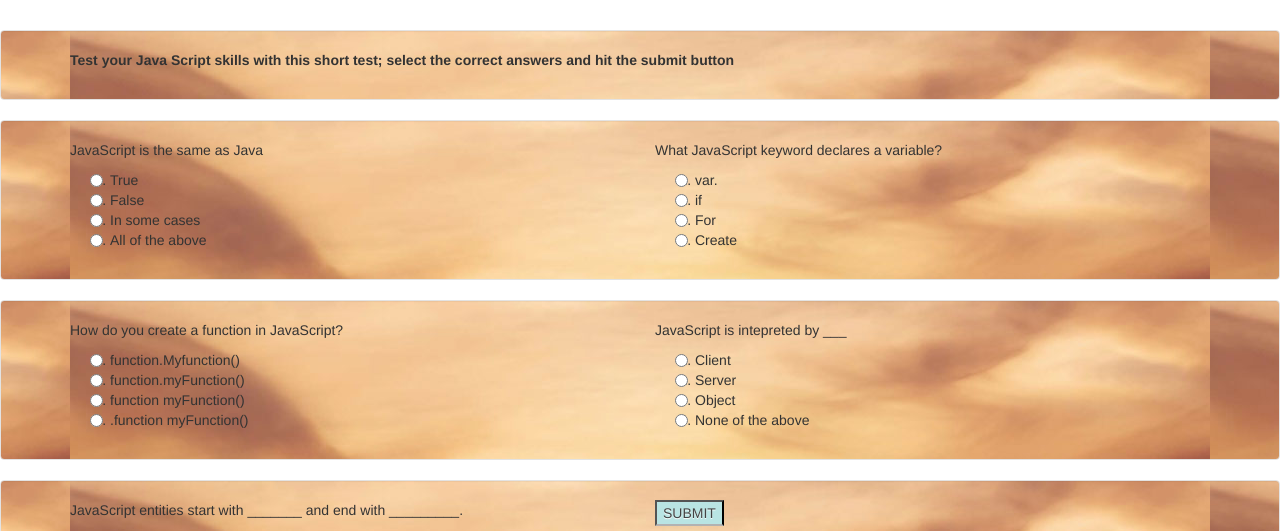
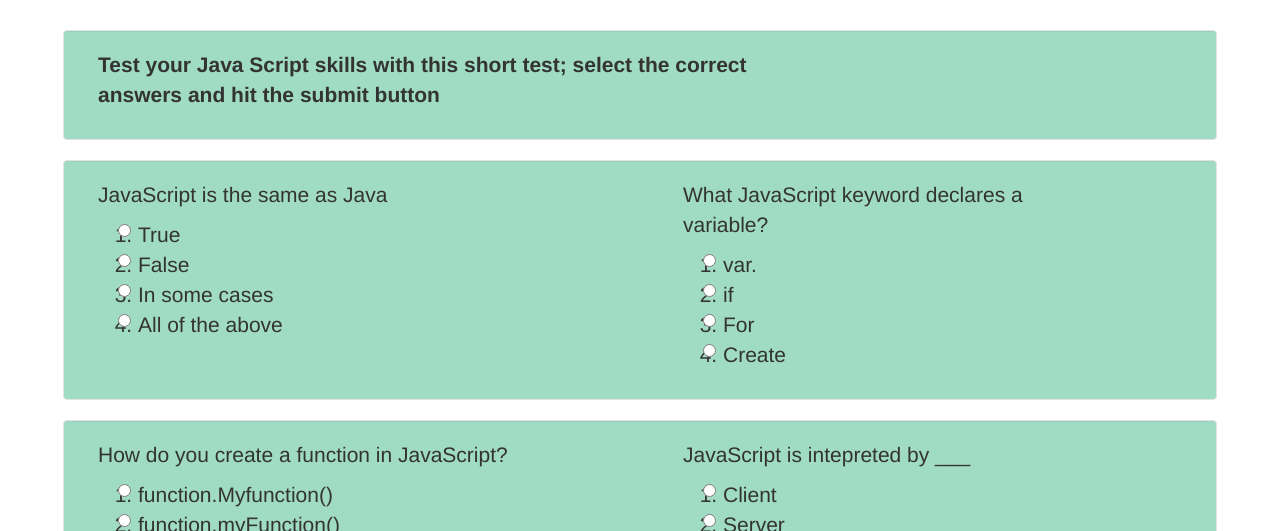
Before and after one commit to Adino-S/Quiz, a plain HTML site: page index.html in a window 1280 px wide. Shown: the part 209-740 px from the top of the page. Drawn offline with Linux system fonts and the light colour scheme.

Commit message:
changed font-size of by 1.5em on css

```diff
--- a/css/style.css
+++ b/css/style.css
@@ -9,7 +9,10 @@
 }
 
 .well{
-  background: url("../img/relax.jpg")top;
+  margin-left: 3em;
+  margin-right: 3em;
+  background-color: #a0dbc4;
+  font-size: 1.5em;
 }
 /* this is a div: how do format a div? */
 #test{
@@ -43,7 +46,7 @@ input#submit:hover {
 color: #333333;
 border: 1px solid #a4a4a4;
 border-top: 2px solid #b2b2b2;
-background-color: #a0dbc4;
+background-color: ;
 -moz-linear-gradient(top, #a8cfce, #beeae9);
 background:
 -o-linear-gradient(top, #a8cfce, #beeae9);
```
